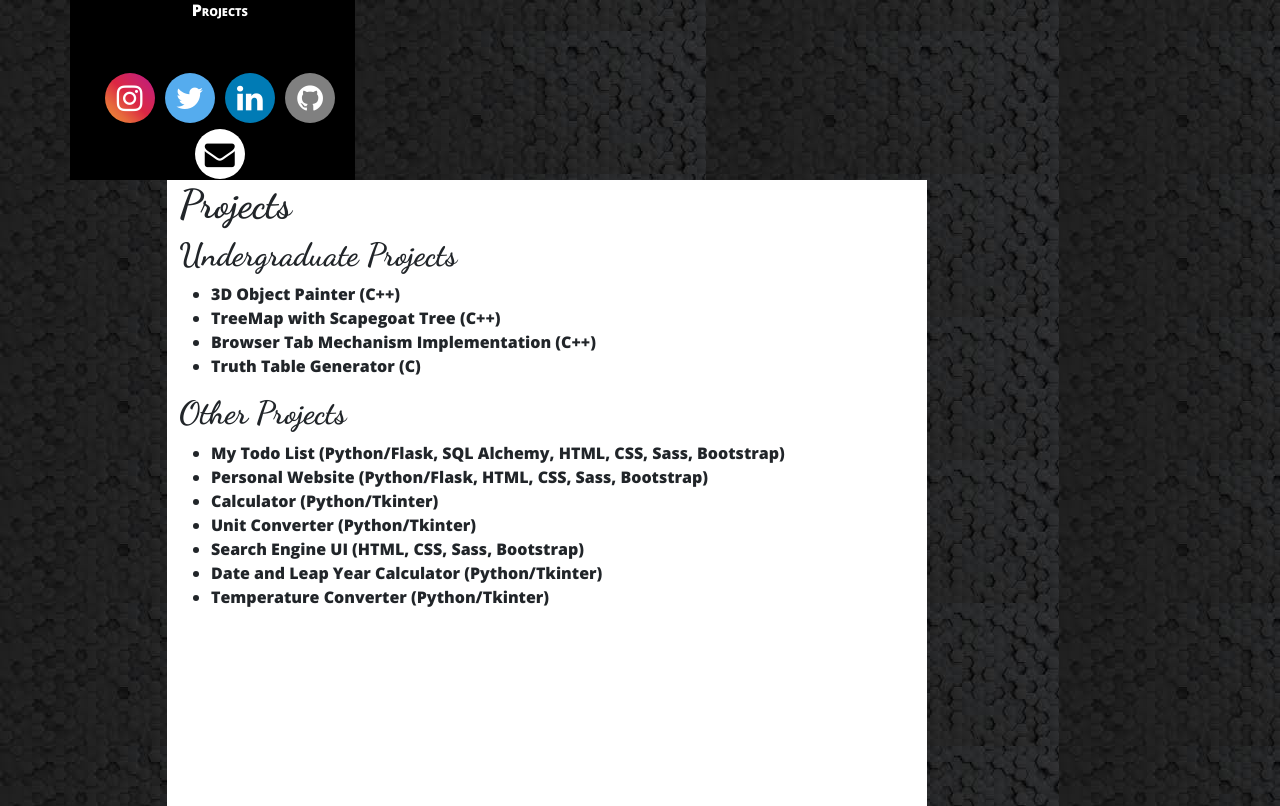
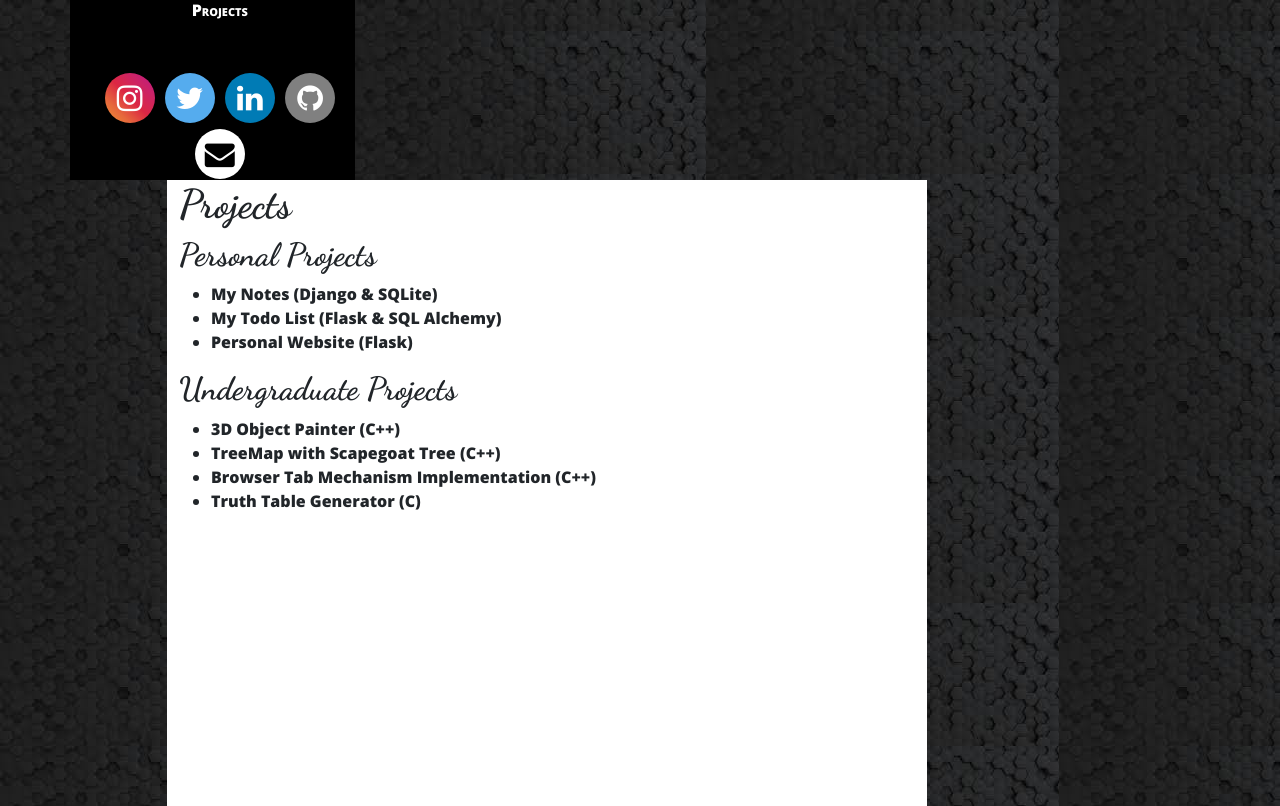
Before and after one commit to B-Akcan/Personal-Website, a Flask app: page /projects in a window 1280 px wide. Shown: the part 541-1347 px from the top of the page. Run offline with Flask 3, Linux system fonts and the light colour scheme.

Commit message:
Update projects.html

```diff
--- a/templates/projects.html
+++ b/templates/projects.html
@@ -5,6 +5,12 @@
 {% endblock %}
 {% block content %}
 <h1>Projects</h1>
+    <h2>Personal Projects</h2>
+        <ul>
+            <li>My Notes (Django & SQLite)</li>
+            <li>My Todo List (Flask & SQL Alchemy)</li>
+            <li>Personal Website (Flask)</li>
+        </ul>
     <h2>Undergraduate Projects</h2>
         <ul>
             <li>3D Object Painter (C++)</li>
@@ -12,14 +18,4 @@
             <li>Browser Tab Mechanism Implementation (C++)</li>
             <li>Truth Table Generator (C)</li>
         </ul>
-    <h2>Other Projects</h2>
-        <ul>
-            <li>My Todo List (Python/Flask, SQL Alchemy, HTML, CSS, Sass, Bootstrap)</li>
-            <li>Personal Website (Python/Flask, HTML, CSS, Sass, Bootstrap)</li>
-            <li>Calculator (Python/Tkinter)</li>
-            <li>Unit Converter (Python/Tkinter)</li>
-            <li>Search Engine UI (HTML, CSS, Sass, Bootstrap)</li>
-            <li>Date and Leap Year Calculator (Python/Tkinter)</li>
-            <li>Temperature Converter (Python/Tkinter)</li>
-        </ul>
 {% endblock %}
```
